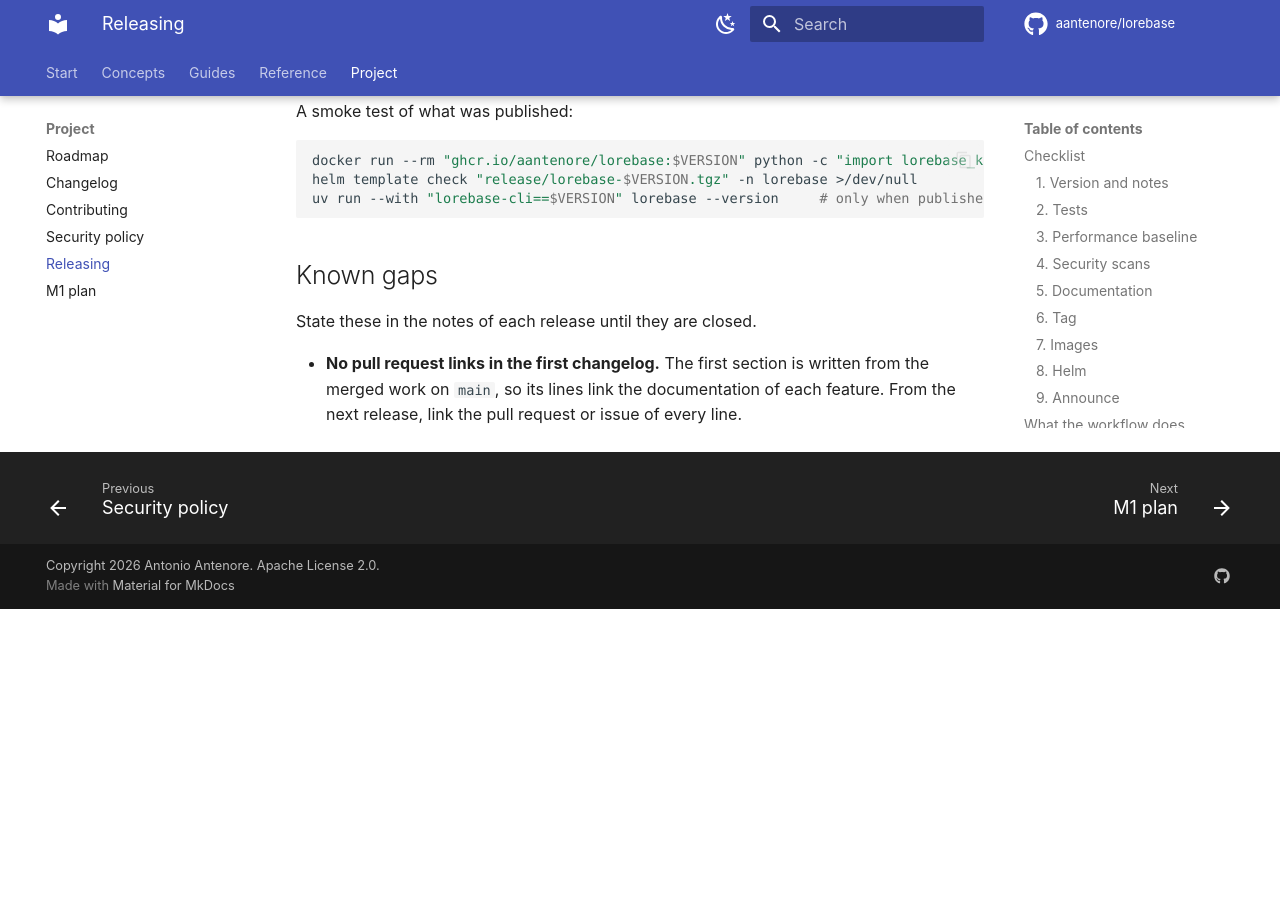
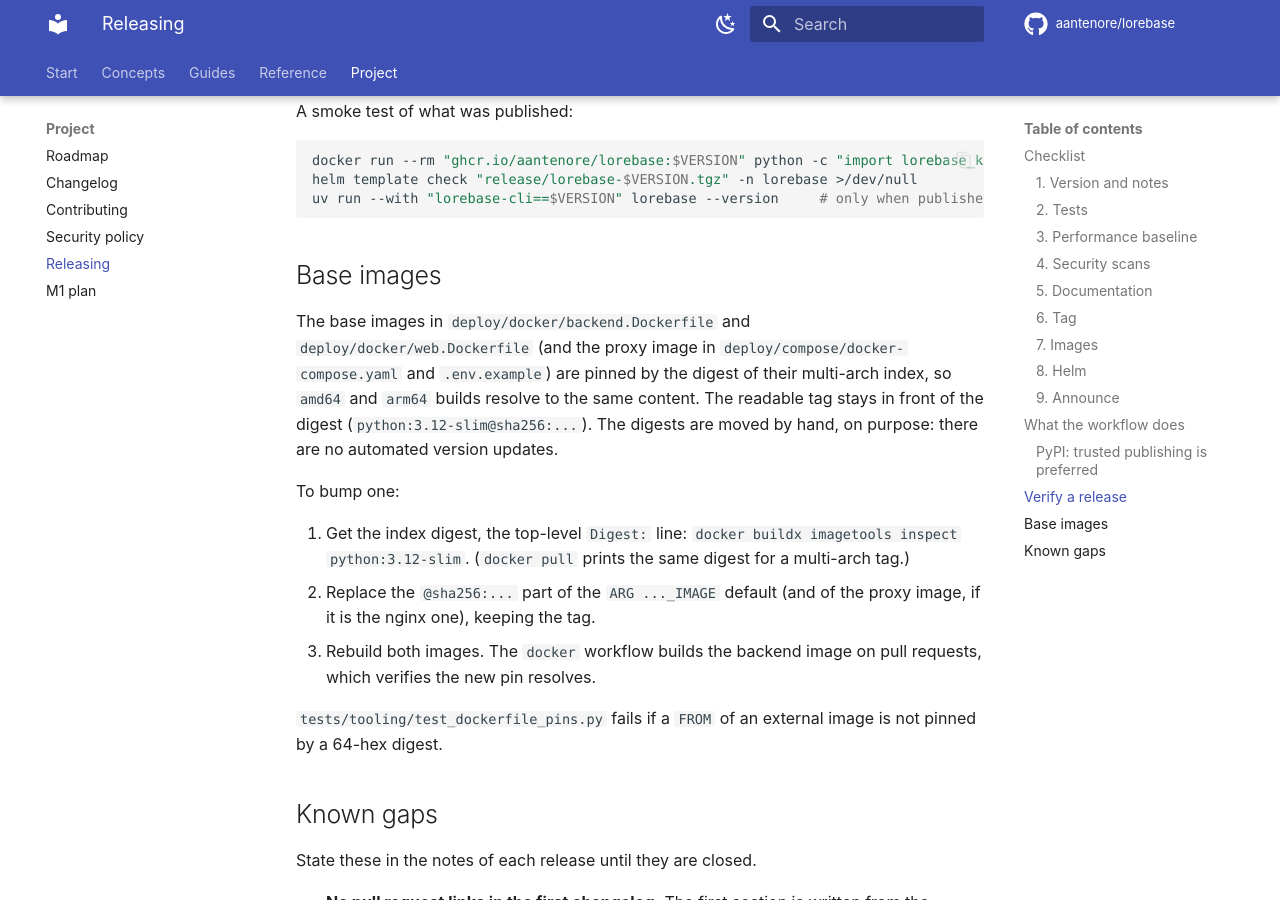
Before and after one commit to aantenore/lorebase, an MkDocs documentation site: the page built from docs/release.md, in a window 1280 px wide and 900 px high, scrolled down 5214 px. Built offline with MkDocs 1.6.1 and Material for MkDocs 9.7.7, drawn with Linux system fonts in a browser that asks for light colours; comment, search, counter and statistics services are not loaded; before the commit the page ends 5823 px from its top, so only the background shows below that.

Commit message:
Pin the base images by digest
The Dockerfiles and the compose proxy image use the multi-arch index digest behind a readable tag. The build args are now PYTHON_IMAGE, NODE_IMAGE and NGINX_IMAGE.

````diff
--- a/docs/release.md
+++ b/docs/release.md
@@ -132,6 +132,18 @@
 uv run --with "lorebase-cli==$VERSION" lorebase --version     # only when published to PyPI
 ```
 
+## Base images
+
+The base images in `deploy/docker/backend.Dockerfile` and `deploy/docker/web.Dockerfile` (and the proxy image in `deploy/compose/docker-compose.yaml` and `.env.example`) are pinned by the digest of their multi-arch index, so `amd64` and `arm64` builds resolve to the same content. The readable tag stays in front of the digest (`python:3.12-slim@sha256:...`). The digests are moved by hand, on purpose: there are no automated version updates.
+
+To bump one:
+
+1. Get the index digest, the top-level `Digest:` line: `docker buildx imagetools inspect python:3.12-slim`. (`docker pull` prints the same digest for a multi-arch tag.)
+2. Replace the `@sha256:...` part of the `ARG ..._IMAGE` default (and of the proxy image, if it is the nginx one), keeping the tag.
+3. Rebuild both images. The `docker` workflow builds the backend image on pull requests, which verifies the new pin resolves.
+
+`tests/tooling/test_dockerfile_pins.py` fails if a `FROM` of an external image is not pinned by a 64-hex digest.
+
 ## Known gaps
 
 State these in the notes of each release until they are closed.
````
Also changed, not shown: CHANGELOG.md (+1 -0 lines), docs/security-review.md (+5 -0 lines), docs/threat-model.md (+3 -2 lines), 5 other files.
